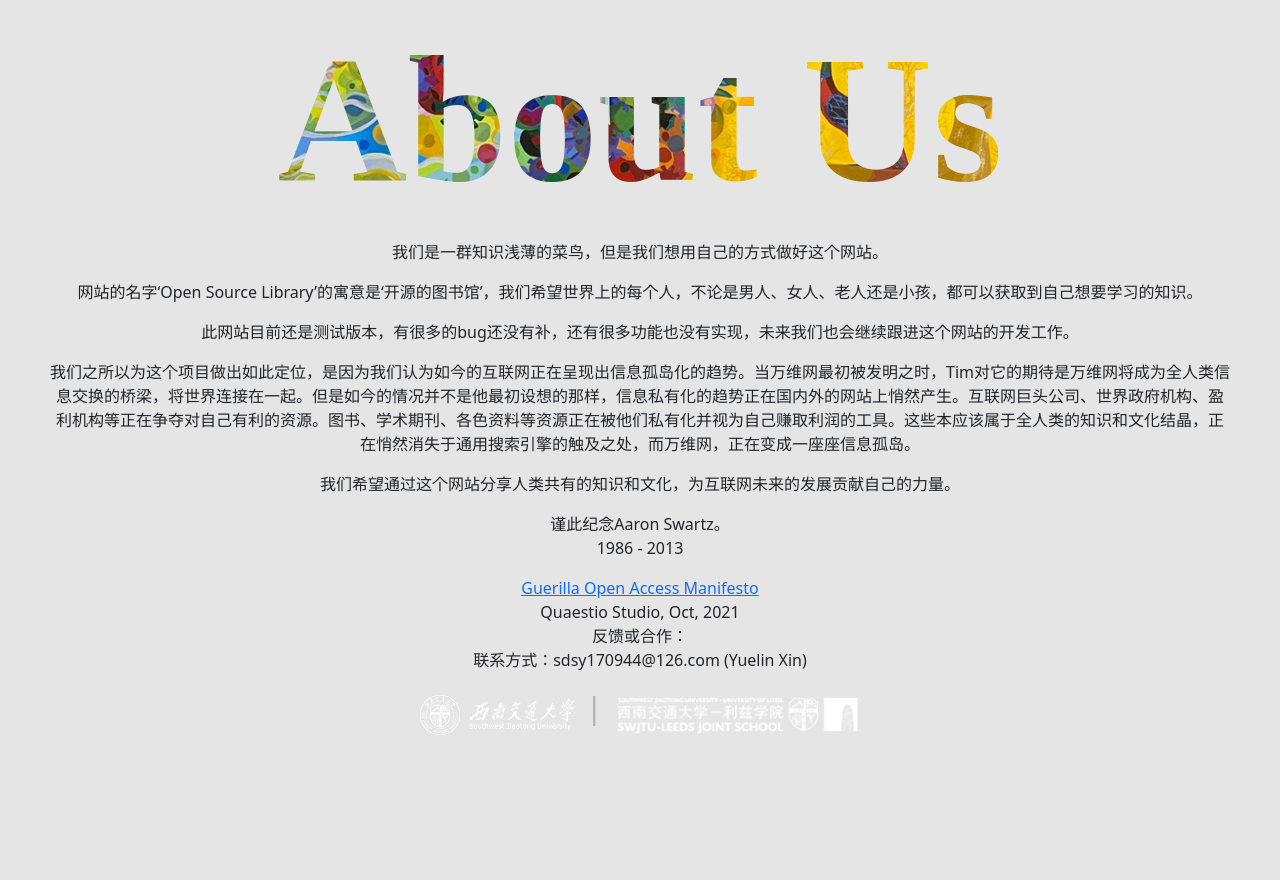
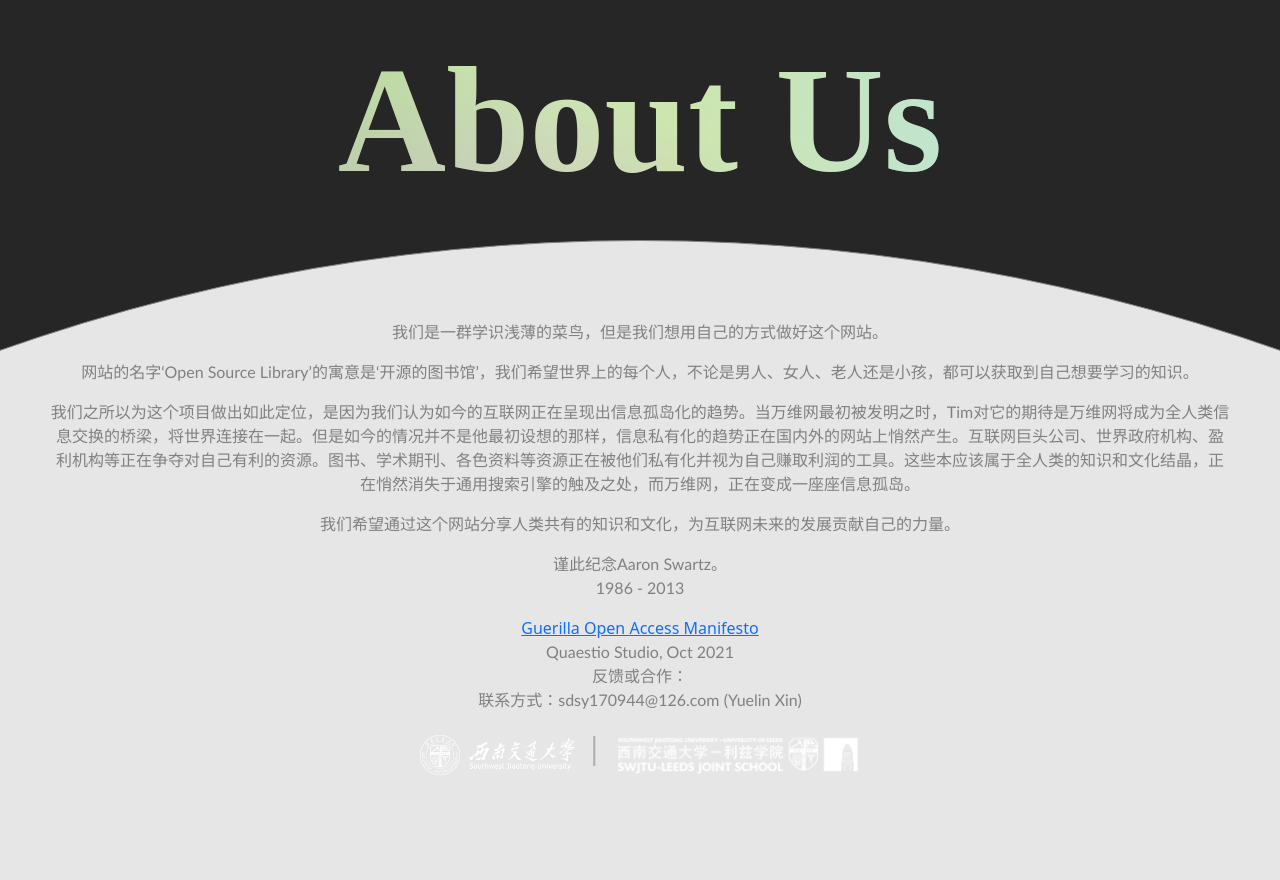
Before and after one commit to YuelinXin/OpenSourceLibrary, a plain HTML site: page OSL_Ultra/about.html in a window 1280 px wide. Before the commit the page ends 800 px from the top, so only its background shows below. Drawn offline with nearby package versions, Linux system fonts and the light colour scheme; a web font is replaced by a local one.

Commit message:
about page update

```diff
--- a/OSL_Ultra/CSS/style.css
+++ b/OSL_Ultra/CSS/style.css
@@ -2642,23 +2642,34 @@ section span svg:hover
 
 #aboutBody
 {
-    /* background-image: linear-gradient(to top, rgba(0,0,0,0.4), white); */
-    background-color: rgba(0, 0, 0, 0.1);
-    height: calc(100vh - 24px);
-    text-align: center;
+    background-color: #262626;
+    color: grey;
+    justify-content: center;
+    text-align: center;
+    z-index: 0;
 }
 
 #aboutBody p
 {
+    font-family: 'Gill Sans', 'Gill Sans MT', Calibri, 'Trebuchet MS', sans-serif;
     padding-left: 50px;
     padding-right: 50px;
+    z-index: 99 !important;
 }
 
 #colorfulText
 {
-    background-image: url("../IMG/covid-banner.jpg");
-    background-size: cover;
-    background-position: 50% 50%;
+    animation: 6.0s movement linear infinite;
+    background-color: #cde6b1;
+    background-image:
+    radial-gradient(closest-side, rgb(149, 194, 128), rgba(235, 105, 78, 0)),
+    radial-gradient(closest-side, rgb(176, 227, 243), rgba(243, 100, 100, 0)),
+    radial-gradient(closest-side, rgb(219, 230, 157), rgba(254, 234, 131, 0)),
+    radial-gradient(closest-side, rgb(206, 122, 255), rgba(170, 142, 245, 0)),
+    radial-gradient(closest-side, rgb(252, 180, 121), rgba(248, 192, 147, 0));
+    background-size: 130vmax 130vmax, 80vmax 80vmax, 90vmax 90vmax, 110vmax 110vmax, 90vmax 90vmax;
+    background-position: -80vmax -80vmax, 60vmax -30vmax, 10vmax 10vmax, -30vmax -10vmax, 50vmax 50vmax;
+    background-repeat: no-repeat;
     background-clip: text;
     color: transparent;
     font-size: 180px;
@@ -2674,9 +2685,43 @@ section span svg:hover
 {
     font-family: Sofia;
     font-weight: 700;
-    font-size: 180px;
+    font-size: 150px;
     height: 200px;
     line-height: 200px;
+}
+
+#circleContainer
+{
+    height: 80vh;
+    overflow: hidden;
+    width: 100vw;
+    position: absolute;
+}
+
+#circle
+{
+    background-color: rgb(230, 230, 230);
+    border: 1px grey solid;
+    border-radius: 160vw;
+    height: 300vw;
+    left: -100vw;
+    position: absolute;
+    text-align: center;
+    width: 300vw;
+    z-index: 1;
+}
+
+#contentp
+{
+    height: fit-content;
+    position: absolute;
+    width: 100%;
+    z-index: 99;
+}
+
+#p1
+{
+    margin-top: 80px;
 }
 
 #vline
@@ -2707,4 +2752,9 @@ section span svg:hover
         height: 80px;
         line-height: 80px;
     }
-}
+
+    #circleContainer
+    {
+        height: 120vh;
+    }
+}
--- a/OSL_Ultra/JS/basic_function.js
+++ b/OSL_Ultra/JS/basic_function.js
@@ -14,9 +14,11 @@ window.onscroll = function()
     }
     else
     {
+        try
+        {
             var scrollTop = document.documentElement.scrollTop || document.body.scrollTop;
             scrollTop = parseInt(scrollTop);
-        console.log(scrollTop);
+            // console.log(scrollTop);
             if(scrollTop > 150)
             {
                 window.setTimeout(function(){goBlack();},100);
@@ -29,6 +31,8 @@ window.onscroll = function()
             {
                 hide_navpage_onscroll();
             }
+        }
+        catch(err){}
     }
 }
 function goBlack()
--- a/OSL_Ultra/about.html
+++ b/OSL_Ultra/about.html
@@ -1,5 +1,5 @@
 <!DOCTYPE html>
-<html lang="ch-CN">
+<html lang="ch-CN" id="aboutHTML">
 <head>
     <meta charset="UTF-8">
     <meta http-equiv="X-UA-Compatible" content="IE=edge">
@@ -15,7 +15,7 @@
     <script src="https://cdn.jsdelivr.net/npm/bootstrap@5.1.3/dist/js/bootstrap.bundle.min.js" integrity="sha384-ka7Sk0Gln4gmtz2MlQnikT1wXgYsOg+OMhuP+IlRH9sENBO0LRn5q+8nbTov4+1p" crossorigin="anonymous"></script>
     <script src="JS/jquery-3.6.0.min.js"></script>
     <script src="JS/jquery.cookie.js"></script>
-    <script src="JS/basic_function.js"></script>
+    <!-- <script src="JS/basic_function.js"></script> -->
 </head>
 <body id="aboutBody">
 
@@ -25,16 +25,14 @@
         </h1>
     </div>
 
-    <p>
-        我们是一群知识浅薄的菜鸟，但是我们想用自己的方式做好这个网站。
+    <div id="circleContainer">
+        <div id="contentp">
+            <p id="p1">
+                我们是一群学识浅薄的菜鸟，但是我们想用自己的方式做好这个网站。
             </p>
 
             <p>
                 网站的名字‘Open Source Library’的寓意是‘开源的图书馆’，我们希望世界上的每个人，不论是男人、女人、老人还是小孩，都可以获取到自己想要学习的知识。
-    </p>
-
-    <p>
-        此网站目前还是测试版本，有很多的bug还没有补，还有很多功能也没有实现，未来我们也会继续跟进这个网站的开发工作。
             </p>
 
             <p>
@@ -53,7 +51,7 @@
             <a href="Guerilla Open Access Manifesto.html">Guerilla Open Access Manifesto</a>
 
             <p>
-        Quaestio Studio, Oct, 2021
+                Quaestio Studio, Oct 2021
                 <br />
                 反馈或合作：
                 <br />
@@ -65,6 +63,9 @@
                 <span id="vline">&nbsp;|&nbsp;</span>
                 <a href="https://leeds.swjtu.edu.cn/" target="_blank"><img src="IMG/leeds.png" height="40" title="西南交通大学-利兹学院官网"/></a>
             </div>
+        </div>
+        <div id="circle"></div>
+    </div>
 
 </body>
 </html>
```
Lines whose indentation alone changed are shown as unchanged.
